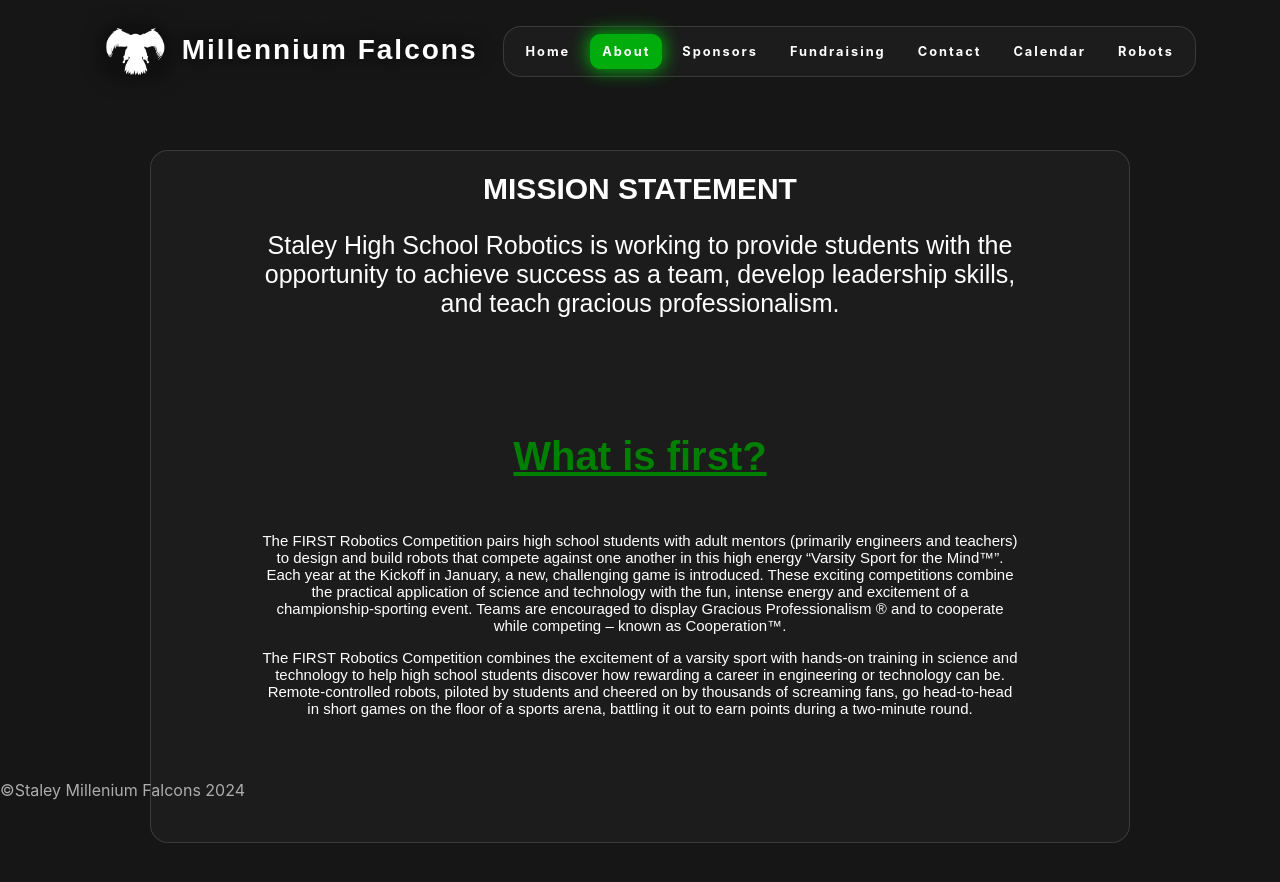
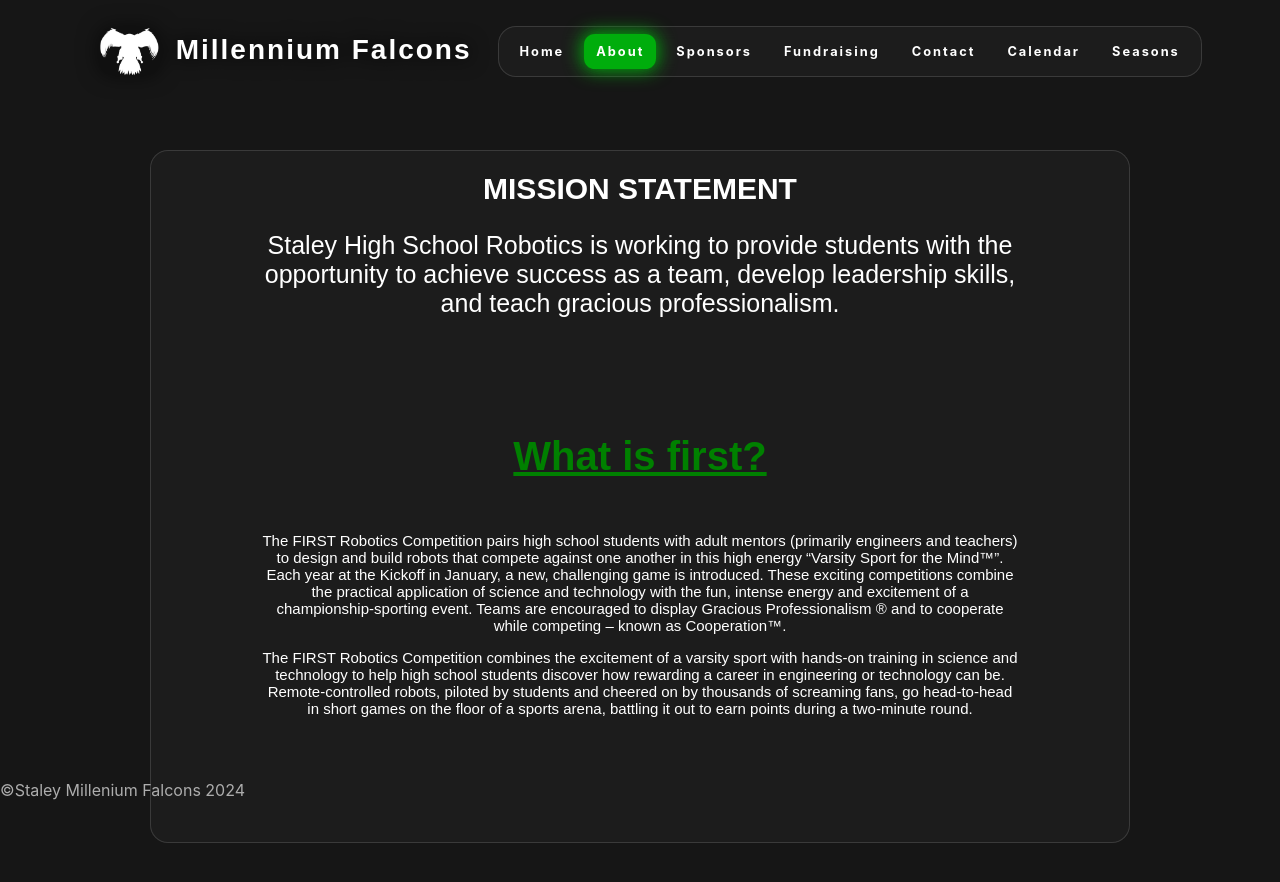
Before and after one commit to SHS-Programmers/final-robotics-site, a React (Create React App) app: page /about in a window 1280 px wide. Shown: the top 882 px of the page. Built offline with nearby package versions, Linux system fonts and the light colour scheme; no server answers; a web font is replaced by a local one.

Commit message:
Changed the robots page to seasons and all corresponding links

```diff
--- a/src/Landing/Landing.tsx
+++ b/src/Landing/Landing.tsx
@@ -34,7 +34,7 @@ function Landing() {
                             and in 2023 our head coach, Aaron Dalton, received the Woodie Flowers Award for his impact
                             on our team.
                             We hope to continue competing and building successful robots in years to come.<br/><br/>
-                            <a href={"/robots"} style={{color:"Green",textDecoration:"underline"}}>Past robots and events.</a> <br/>
+                            <a href={"/seasons"} style={{color:"Green",textDecoration:"underline"}}>Past robots and events.</a> <br/>
                         </p>
                     </div>
                 </div>
--- a/src/Layout.tsx
+++ b/src/Layout.tsx
@@ -8,7 +8,7 @@ import Donate from './Donate/Donate';
 import Fundraising from './Fundraising/Fundraising';
 import Contact from './Contact/Contact';
 import Footer from './Components/Footer/Footer';
-import Robots from './Robots/Robots';
+import Seasons from './Seasons/Seasons';
 import Calendar from './Calendar/Calendar';
 import { SpeedInsights } from "@vercel/speed-insights/react";
 import { Analytics } from "@vercel/analytics/react";
@@ -26,7 +26,7 @@ const Layout: React.FC = () => {
                 <Route path="/fundraising" Component={Fundraising as React.ComponentType} />
                 <Route path="/contact" Component={Contact as React.ComponentType} />
                 <Route path="/calendar" Component={Calendar as React.ComponentType} />
-                <Route path="/robots" Component={Robots as React.ComponentType} />
+                <Route path="/seasons" Component={Seasons as React.ComponentType} />
                 <Route path="*" element={<div className="center" style={{display: 'flex', alignItems: 'center', justifyContent: 'center', height: '100vh', color:"green"}}>404 Not Found</div>} />
             </Routes>
             <SpeedInsights />
--- a/src/Navigation/Navbar.tsx
+++ b/src/Navigation/Navbar.tsx
@@ -45,8 +45,8 @@ const Navbar: React.FC = () => {
                     </NavLink>
                 </li>
                 <li id="current">
-                    <NavLink to="/robots" className="stolfus">
-                        Robots
+                    <NavLink to="/seasons" className="stolfus">
+                        Seasons
                     </NavLink>
                 </li>
             </ul>
--- a/src/Robots/Robots.tsx
+++ b/src/Seasons/Seasons.tsx
@@ -1,11 +1,11 @@
 /* eslint-disable */
 import React from 'react';
 import '../App.css';
-import './Robots.css';
+import './Seasons.css';
 import Element3D from "../Components/3D/Element3D";
 // import "../../public/Rapid-React.webp"
 
-function Robots() {
+function Seasons() {
     return (
         <div className="adjust">
             <div className="center">
@@ -61,4 +61,4 @@ function Robots() {
     );
 }
 
-export default Robots;
+export default Seasons;
```
Also changed, not shown: src/Seasons/Seasons.css (renamed from src/Robots/Robots.css).
